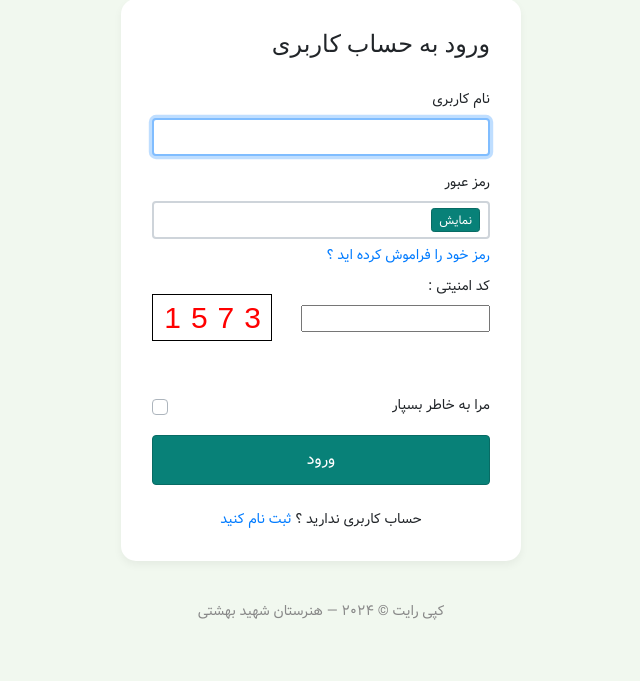
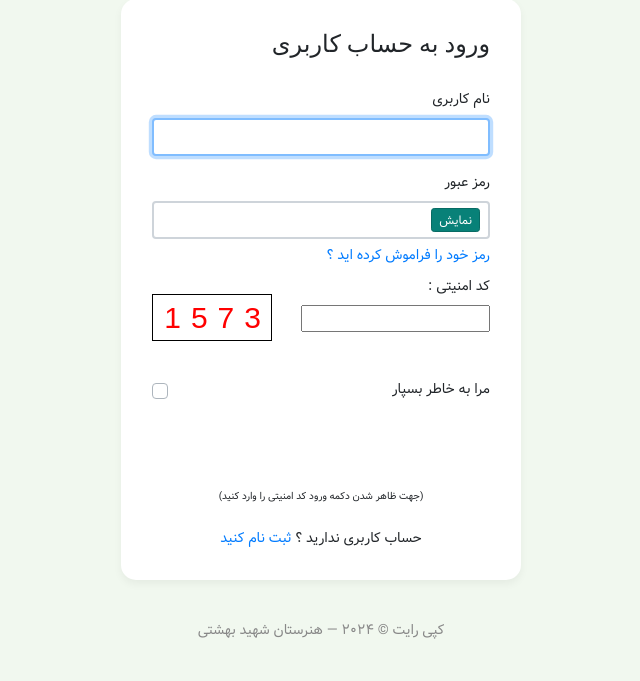
Before and after one commit to Hamid-Reza-Safari/Django-Ecommerce-project, a Django app: page /login/ in a window 1280 px wide. Shown: the part 181-862 px from the top of the page, without its empty margins (319-959 px from the left). Before the commit the page ends 801 px from the top, so only its background shows below. Run offline with Django 5.2, Linux system fonts and the light colour scheme; some libraries are stand-ins or nearby versions; some web fonts are replaced.

Commit message:
fake captcha became mediocre captcha

```diff
--- a/store/templates/login.html
+++ b/store/templates/login.html
@@ -58,7 +58,7 @@
                     <a href="{% url 'forget' %}" class="float-right">رمز خود را فراموش کرده اید ؟</a>
                     <div class="invalid-feedback">رمز عبور الزامی است</div>
                   </div>
-                  <div class="form-group">
+                  <div class="form-group" id="captcha-form-group">
                     <div class="label">
                       <label dir="rtl" for="captcha">کد امنیتی :</label>
                       </div>
@@ -93,12 +93,31 @@
                       >
                     </div>
                   </div>
-
-                  <div class="form-group m-0">
+                  <div  class="form-group m-0">
                     <button id="loginButton" type="submit" class="btn btn-primary btn-block">
                       ورود
                     </button>
+                    <label dir="rtl" id="captcha-text">(جهت ظاهر شدن دکمه ورود کد امنیتی را وارد کنید)</label>
+
                   </div>
+                  <style>
+                    #captcha-text {
+                      font-size: 10px;
+                      position: relative;
+                      display: flex;
+                      justify-content: center;
+                      margin-top :20px;
+                    }
+                    #captcha-form-group{
+                      margin-bottom :0px;
+                    }
+                  </style>
+                  <style>
+                    #loginButton{
+                      visibility: hidden;
+                    }
+
+                  </style>
                   <div class="mt-4 text-center">
                     حساب کاربری ندارید ؟
                     <a href="{% url "register" %}">ثبت نام کنید</a>
@@ -116,14 +135,17 @@
     <script src="https://cdn.jsdelivr.net/npm/popper.js@1.14.7/dist/umd/popper.min.js" integrity="sha384-UO2eT0CpHqdSJQ6hJty5KVphtPhzWj9WO1clHTMGa3JDZwrnQq4sF86dIHNDz0W1" crossorigin="anonymous"></script>
     <script src="https://cdn.jsdelivr.net/npm/bootstrap@4.3.1/dist/js/bootstrap.min.js" integrity="sha384-JjSmVgyd0p3pXB1rRibZUAYoIIy6OrQ6VrjIEaFf/nJGzIxFDsf4x0xIM+B07jRM" crossorigin="anonymous"></script>
   </body>
+
+
   <script>
     document.addEventListener("DOMContentLoaded", function() {
       generateCaptcha();
   });
-
   // captcha generator
   function generateCaptcha() {
+      // captcha length 4
       const captchaLength = 4;
+      // normal number here from 0 to 9
       const characters = "0123456789";
       let captchaCode = "";
       for (let i = 0; i < captchaLength; i++) {
@@ -132,20 +154,22 @@
       }
       document.getElementById("captchaCode").textContent = captchaCode;
   }
-
-    // check for captcha input
+  // check for captha input
   function handleCaptchaInput() {
       const captchaInput = document.getElementById("captcha").value;
       const captchaCode = document.getElementById("captchaCode").textContent;
-      const loginButton = document.getElementById("loginButton");
 
+      const registerButton = document.getElementById("loginButton");
       if (captchaInput === captchaCode) {
-        loginButton.disabled = false; // Enable the login button
+        loginButton.style.visibility = "visible"; // Show the register button
       } else {
-        e.preventDefault();
-        loginButton.disabled = true; // Keep the login button disabled
+        loginButton.style.visibility = "hidden"; // Hide the register button
       }
   }
+
+  // Add event listener to the captcha input field
+  const captchaInput = document.getElementById('captcha');
+  captchaInput.addEventListener('input', handleCaptchaInput);
   </script>
 
 </html>
```
Also changed, not shown: db.sqlite3. Lines whose indentation alone changed are shown as unchanged.
